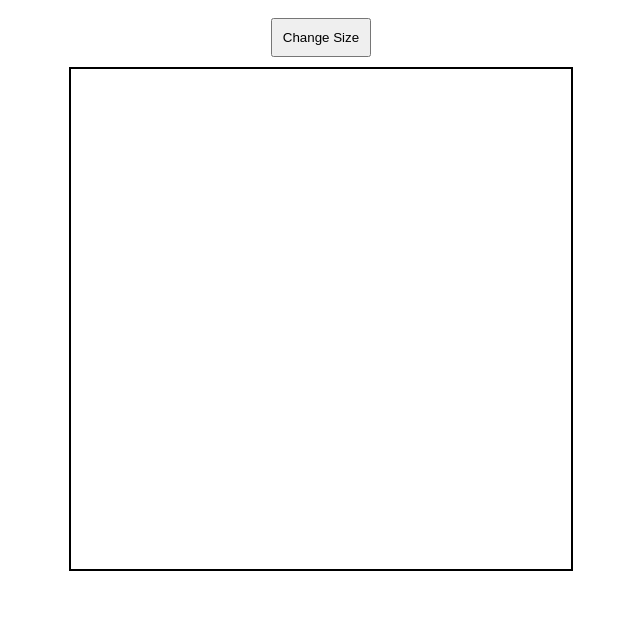
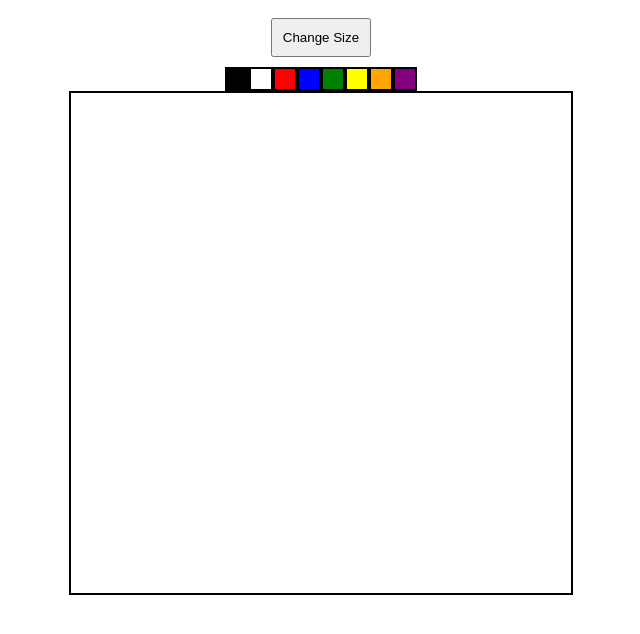
Before and after one commit to Terminan/sketchpad, a plain HTML site: page index.html in a window 1280 px wide. Shown: the whole page, without its empty margins (319-959 px from the left). Drawn offline with Linux system fonts and the light colour scheme.

Commit message:
Add basic color picker

```diff
--- a/scripts.js
+++ b/scripts.js
@@ -16,7 +16,7 @@ function setGridSize(bound) {
             gridBlock.setAttribute("id", `h${convertToHex(x)}v${convertToHex(y)}`);
             gridBlock.addEventListener("mouseover", () => {
                 if (mouse) {
-                    gridBlock.className = "traced";
+                    gridBlock.className = selectedColor;
                 }
             })
             gridRow.appendChild(gridBlock);
@@ -46,6 +46,77 @@ sizeButton.textContent = "Change Size";
 sizeButton.addEventListener("click", changeGridSize);
 mainContainer.appendChild(sizeButton);
 
+let selectedColor = "black";
+
+const colorPicker = document.createElement("div");
+colorPicker.classList.add("colorPicker");
+
+const black = document.createElement("div");
+black.classList.add("colorChoices");
+black.classList.add("black");
+black.addEventListener("click", () => {
+    selectedColor = "black";
+});
+colorPicker.appendChild(black);
+
+const white = document.createElement("div");
+white.classList.add("colorChoices");
+white.classList.add("white");
+white.addEventListener("click", () => {
+    selectedColor = "white";
+});
+colorPicker.appendChild(white);
+
+const red = document.createElement("div");
+red.classList.add("colorChoices");
+red.classList.add("red");
+red.addEventListener("click", () => {
+    selectedColor = "red";
+});
+colorPicker.appendChild(red);
+
+const blue = document.createElement("div");
+blue.classList.add("colorChoices");
+blue.classList.add("blue");
+blue.addEventListener("click", () => {
+    selectedColor = "blue";
+});
+colorPicker.appendChild(blue);
+
+const green = document.createElement("div");
+green.classList.add("colorChoices");
+green.classList.add("green");
+green.addEventListener("click", () => {
+    selectedColor = "green";
+});
+colorPicker.appendChild(green);
+
+const yellow = document.createElement("div");
+yellow.classList.add("colorChoices");
+yellow.classList.add("yellow");
+yellow.addEventListener("click", () => {
+    selectedColor = "yellow";
+});
+colorPicker.appendChild(yellow);
+
+const orange = document.createElement("div");
+orange.classList.add("colorChoices");
+orange.classList.add("orange");
+orange.addEventListener("click", () => {
+    selectedColor = "orange";
+});
+colorPicker.appendChild(orange);
+
+const purple = document.createElement("div");
+purple.classList.add("colorChoices");
+purple.classList.add("purple");
+purple.addEventListener("click", () => {
+    selectedColor = "purple";
+});
+colorPicker.appendChild(purple);
+
+mainContainer.appendChild(colorPicker);
+
 setGridSize(16);
 
 let mouse = false;
--- a/styles.css
+++ b/styles.css
@@ -8,6 +8,57 @@
 .sizeButton {
     padding: 10px;
     margin: 10px;
+}
+
+.colorPicker {
+    display: flex;
+    justify-content: space-evenly;
+    align-items: center;
+}
+
+.colorChoices {
+    border: 2px solid black;
+    padding: 10px;
+}
+
+.black {
+    flex: 1;
+    background-color: black;
+}
+
+.white {
+    flex: 1;
+    background-color: white;
+}
+
+.red {
+    flex: 1;
+    background-color: red;
+}
+
+.blue {
+    flex: 1;
+    background-color: blue;
+}
+
+.green {
+    flex: 1;
+    background-color: green;
+}
+
+.yellow {
+    flex: 1;
+    background-color: yellow;
+}
+
+.orange {
+    flex: 1;
+    background-color: orange;
+}
+
+.purple {
+    flex: 1;
+    background-color: purple;
 }
 
 .gridContainer {
@@ -28,8 +79,3 @@
     flex: 1;
     background-color: white;
 }
-
-.traced {
-    flex: 1;
-    background-color: dimgray;
-}
```
